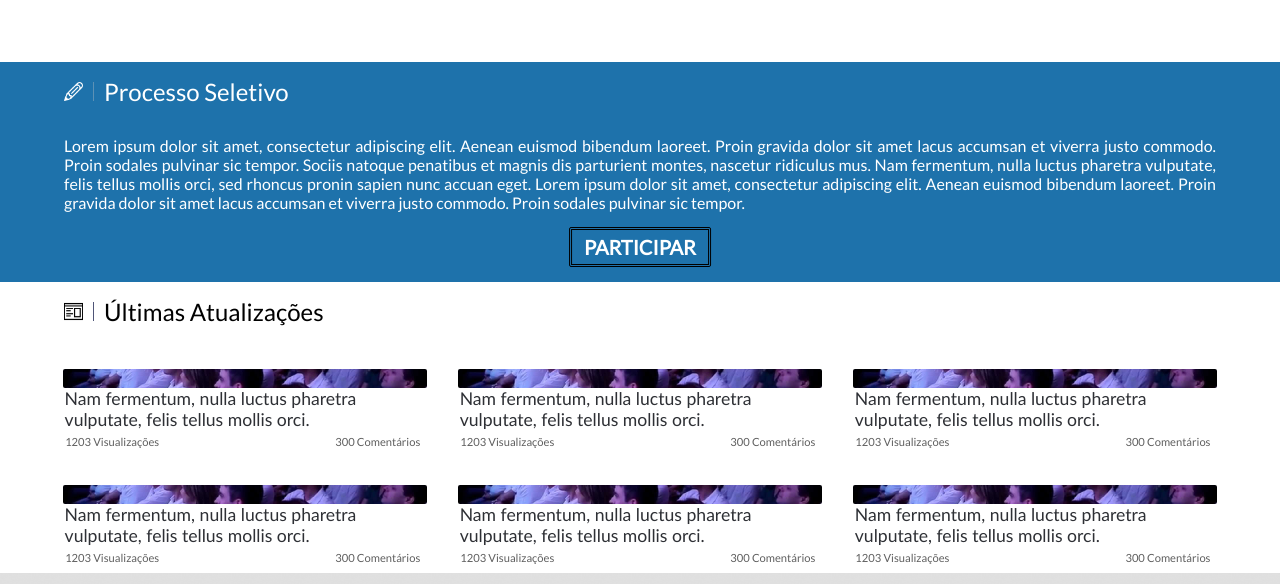
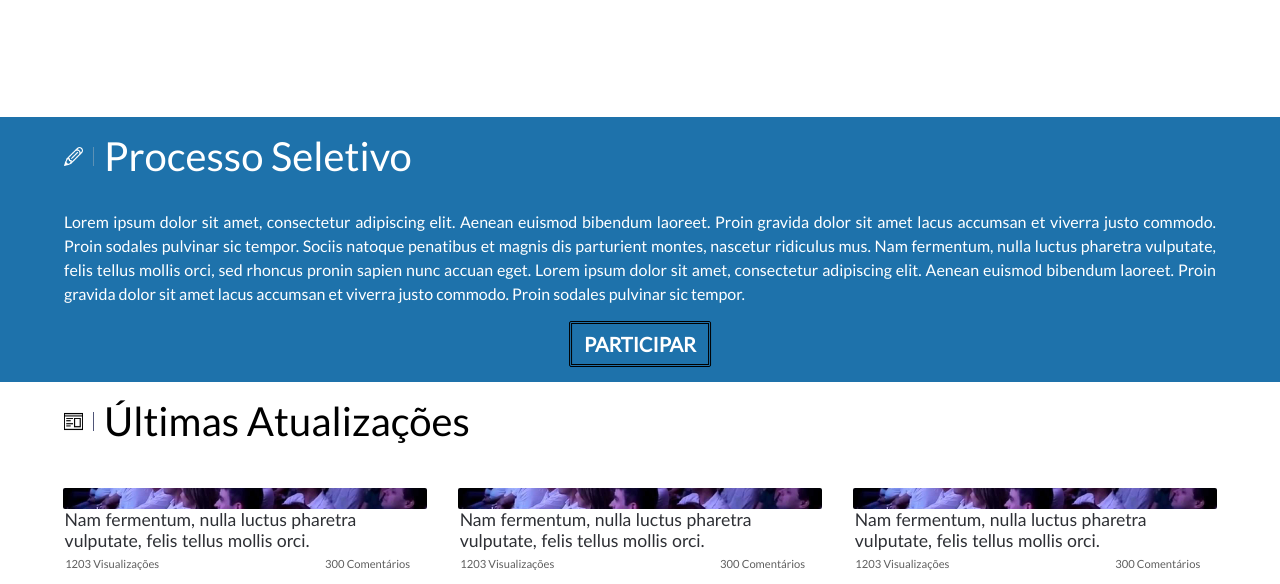
Before and after one commit to myproject-junior/accont, a plain HTML site: page index.html in a window 1280 px wide. Shown: the part 1312-1896 px from the top of the page. Drawn offline with nearby package versions, Linux system fonts and the light colour scheme.

Commit message:
Bootstrap add

```diff
--- a/index.html
+++ b/index.html
@@ -7,7 +7,8 @@
         <script charset="UTF-8" src="./js/code.js"></script>
         <meta name='viewport' content='width=device-width, initial-scale=1.0, maximum-scale=1.0, user-scalable=0'/>
         <link charset="UTF-8" rel="stylesheet" type="text/css" href="//fonts.googleapis.com/css?family=Lato"/>
-        <link charset="UTF-8" rel="stylesheet" type="text/css" href="./bootstrap/bootstrap-4.1.3-dist/"/>
+        <link charset="UTF-8" rel="stylesheet" type="text/css" href="./bootstrap/bootstrap-4.1.3-dist/css/bootstrap.min.css"/>
+        <script charset="UTF-8" src="./bootstrap/bootstrap-4.1.3-dist/js/bootstrap.min.js"></script>
     </head>
 
     <body>
```
